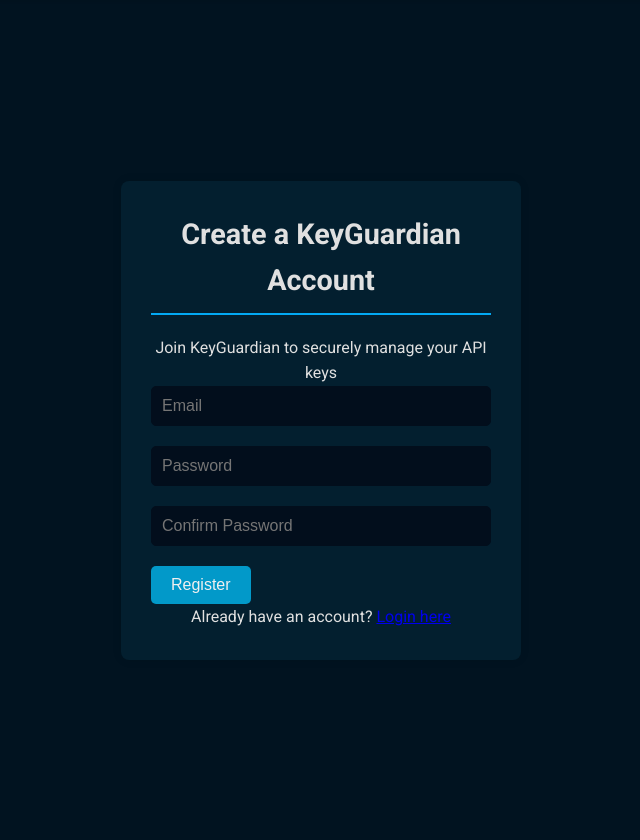
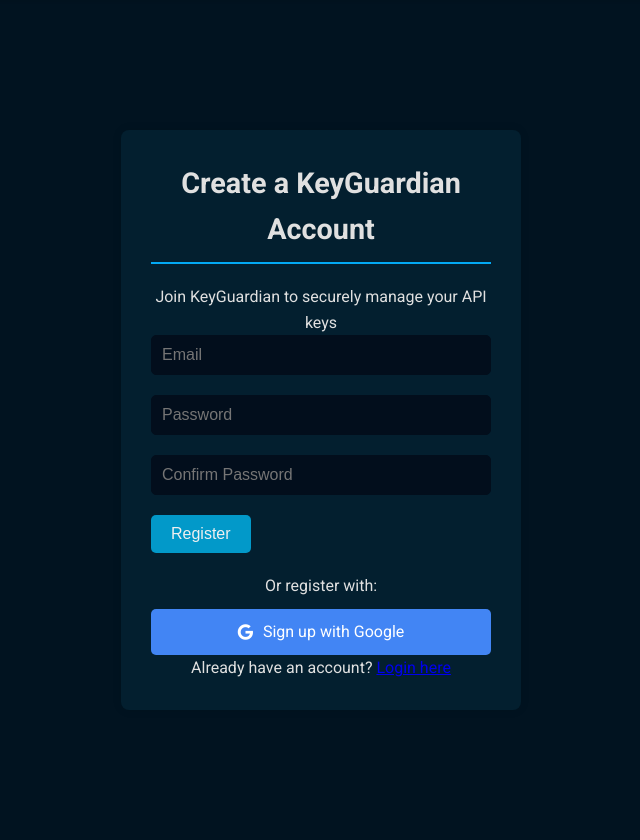
Before and after one commit to Garblesnarff/apikeywallet, a Flask app: page /auth/register in a window 1280 px wide. Shown: the part 123-963 px from the top of the page, without its empty margins (319-959 px from the left). Run offline with Flask 3, Linux system fonts and the light colour scheme; parts of the project's set-up code (start-up, migrations or seed data) failed here and were passed over.

Commit message:
Agent query: Please check if the Google OAuth sign-in button is visible on both login and register pages, and verify if clicking on it redirects to Google sign-in.

```diff
--- a/app.py
+++ b/app.py
@@ -46,7 +46,11 @@ def create_app():
         google_bp = make_google_blueprint(
             client_id=os.environ.get("GOOGLE_CLIENT_ID"),
             client_secret=os.environ.get("GOOGLE_CLIENT_SECRET"),
-            scope=["profile", "email"]
+            scope=["profile", "email"],
+            redirect_url="/login/google/authorized",
+            authorized_url="/login/google/authorized",
+            reprompt_consent=True,
+            redirect_to="auth.google_authorized"
         )
         app.register_blueprint(google_bp, url_prefix="/login")
 
--- a/pyproject.toml
+++ b/pyproject.toml
@@ -19,4 +19,5 @@ dependencies = [
     "flask-dance>=6.2.0",
     "sqlalchemy>=2.0.35",
     "werkzeug>=3.0.4",
+    "requests-oauthlib",
 ]
--- a/routes.py
+++ b/routes.py
@@ -13,6 +13,38 @@ from flask_dance.consumer import oauth_authorized
 
 main = Blueprint('main', __name__)
 auth = Blueprint('auth', __name__)
+
+@auth.route('/login/google')
+def login_google():
+    if not google.authorized:
+        return redirect(url_for('google.login'))
+    return redirect(url_for('main.wallet'))
+
+@auth.route('/login/google/authorized')
+def google_authorized():
+    resp = google.get("/oauth2/v2/userinfo")
+    if not resp.ok:
+        flash("Failed to get user info from Google.", "error")
+        return redirect(url_for("auth.login"))
+
+    info = resp.json()
+    if not info.get("email"):
+        flash("Failed to get email from Google.", "error")
+        return redirect(url_for("auth.login"))
+
+    # Get or create user
+    user = User.query.filter_by(email=info["email"]).first()
+    if not user:
+        user = User(
+            email=info["email"],
+        )
+        user.set_password(os.urandom(24).hex())
+        db.session.add(user)
+        db.session.commit()
+
+    login_user(user)
+    flash("Successfully signed in with Google.", "success")
+    return redirect(url_for("main.wallet"))
 
 @auth.route('/register', methods=['GET', 'POST'])
 def register():
@@ -62,12 +94,6 @@ def login():
             flash('An error occurred. Please try again later.', 'danger')
 
     return render_template('login.html', form=form)
-
-@auth.route('/login/google')
-def login_google():
-    if not google.authorized:
-        return redirect(url_for('google.login'))
-    return redirect(url_for('main.wallet'))
 
 @oauth_authorized.connect_via(google)
 def google_logged_in(blueprint, token):
--- a/templates/register.html
+++ b/templates/register.html
@@ -27,6 +27,12 @@
             </div>
             {{ form.submit(class="btn btn-primary btn-block") }}
         </form>
+        <div class="oauth-options">
+            <p class="centered-text">Or register with:</p>
+            <a href="{{ url_for('auth.login_google') }}" class="btn btn-google btn-block">
+                <i class="fab fa-google"></i> Sign up with Google
+            </a>
+        </div>
         <p class="mt-3 centered-text">Already have an account? <a href="{{ url_for('auth.login') }}">Login here</a></p>
     </div>
 </div>
```
Also changed, not shown: image.png, 1 other file.
